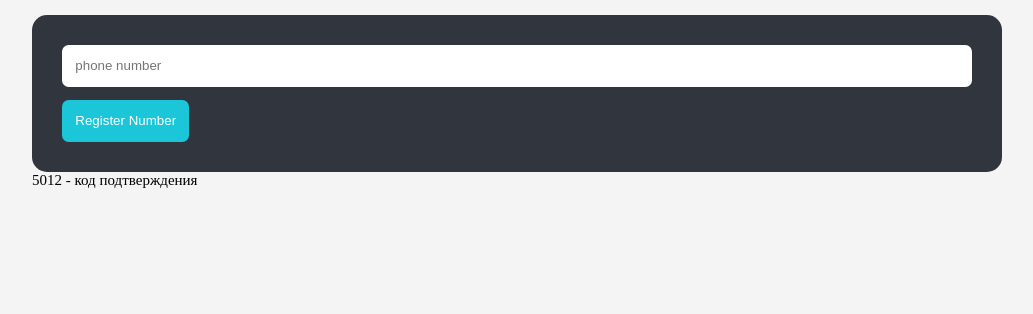
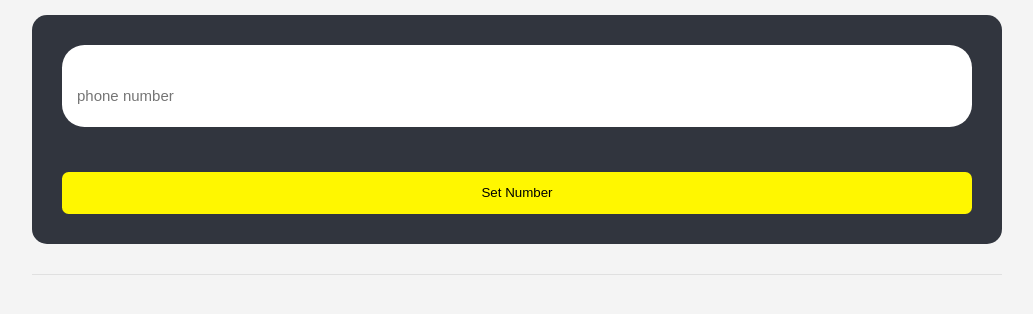
Before and after one commit to Parczynski/fake_sms_gate, a React (Vite) app: page / in a window 1280 px wide. Shown: the top 314 px of the page, without its empty margins (123-1156 px from the left). Built offline with nearby package versions, Linux system fonts and the light colour scheme.

Commit message:
feat: visual impl

```diff
--- a/package.json
+++ b/package.json
@@ -10,6 +10,7 @@
     "preview": "vite preview"
   },
   "dependencies": {
+    "animate.css": "^4.1.1",
     "react": "^18.2.0",
     "react-dom": "^18.2.0",
     "sass": "^1.64.0"
--- a/src/components/messages.module.scss
+++ b/src/components/messages.module.scss
@@ -0,0 +1,15 @@
+#messages {
+	padding:2em;
+	margin-top:2em;
+	border-top:1px solid #e0e0e0;
+
+	.message {
+		background-color: #f0f0f0;
+		padding:1em;
+		font-size:1.2em;
+		margin-bottom:1em;
+		border-radius: 1em;
+
+
+	}
+}
--- a/src/components/messages.tsx
+++ b/src/components/messages.tsx
@@ -1,11 +1,16 @@
-import { FC } from 'react';
+import { FC, useState } from 'react';
 import styles from './messages.module.scss'
 export const Messages: FC = () => {
+
+	const [ messages ] = useState<Message[]>( [] )
+
+
+
 	return (
 		<div id={styles.messages}>
-			<div className="message">
-				5012 - код подтверждения
-			</div>
+			{
+				messages.map( (msg,index) => <div key={msg.id} className={`${styles.message} ${index===0?'animate__animated animate__bounceInRight':''}`}>{msg.content}</div> )
+			}
 		</div>
 	)
 }
--- a/src/components/registration.module.scss
+++ b/src/components/registration.module.scss
@@ -3,20 +3,31 @@
 	background-color: #31353e;
 	border-radius:1em;
 
+
 	input[type="tel"] {
 		box-sizing: border-box;
-		padding:1em;
+		padding:1rem;
 		width:100%;
 		border:none;
 		outline: none;
 		border-radius: .5em;
 		margin-bottom:1em;
+		font-size:min(5vw,3em);
+		text-align: center;
+		letter-spacing: .5em;
+
+		&::placeholder {
+			letter-spacing: 0;
+			font-size:1rem;
+			text-align: left;
+		}
 	}
 	button {
-		background:#1cc6d9;
+		background:#FFF700;
 		padding:1em;
 		border-radius:.5em;
 		border:none;
-		color:#fff;
+		color:#000000;
+		width:100%;
 	}
 }
--- a/src/components/registration.tsx
+++ b/src/components/registration.tsx
@@ -4,9 +4,11 @@ import styles from './registration.module.scss'
 export const Registration: FC = () => {
 
 	return (
-		<form id={styles.registration}>
-			<input type="tel" name="phone" id="" placeholder='phone number' />
-			<button>Register Number</button>
-		</form>
+		<>
+			<form id={styles.registration}>
+				<input type="tel" name="phone" id="" maxLength={12} placeholder='phone number' />
+				<button>Set Number</button>
+			</form>
+		</>
 	)
 }
--- /dev/null
+++ b/src/global.d.ts
@@ -0,0 +1,4 @@
+type Message = {
+	id: string
+	content: string
+}
--- a/src/main.tsx
+++ b/src/main.tsx
@@ -2,6 +2,7 @@ import React from 'react'
 import ReactDOM from 'react-dom/client'
 import App from './App.tsx'
 import './styles/index.scss'
+import 'animate.css';
 
 ReactDOM.createRoot(document.getElementById('root')!).render(
   <React.StrictMode>
--- a/src/styles/index.scss
+++ b/src/styles/index.scss
@@ -5,6 +5,8 @@
 html {
     background-color:#f4f4f4;
     font-size:15px;
+    font-family:'Lucida Sans', 'Lucida Sans Regular', 'Lucida Grande', 'Lucida Sans Unicode', Geneva, Verdana, sans-serif;
+    color:#777;
 }
 
 .container {
```
Also changed, not shown: 1 other file (tests, documents, lock files or other folders).
